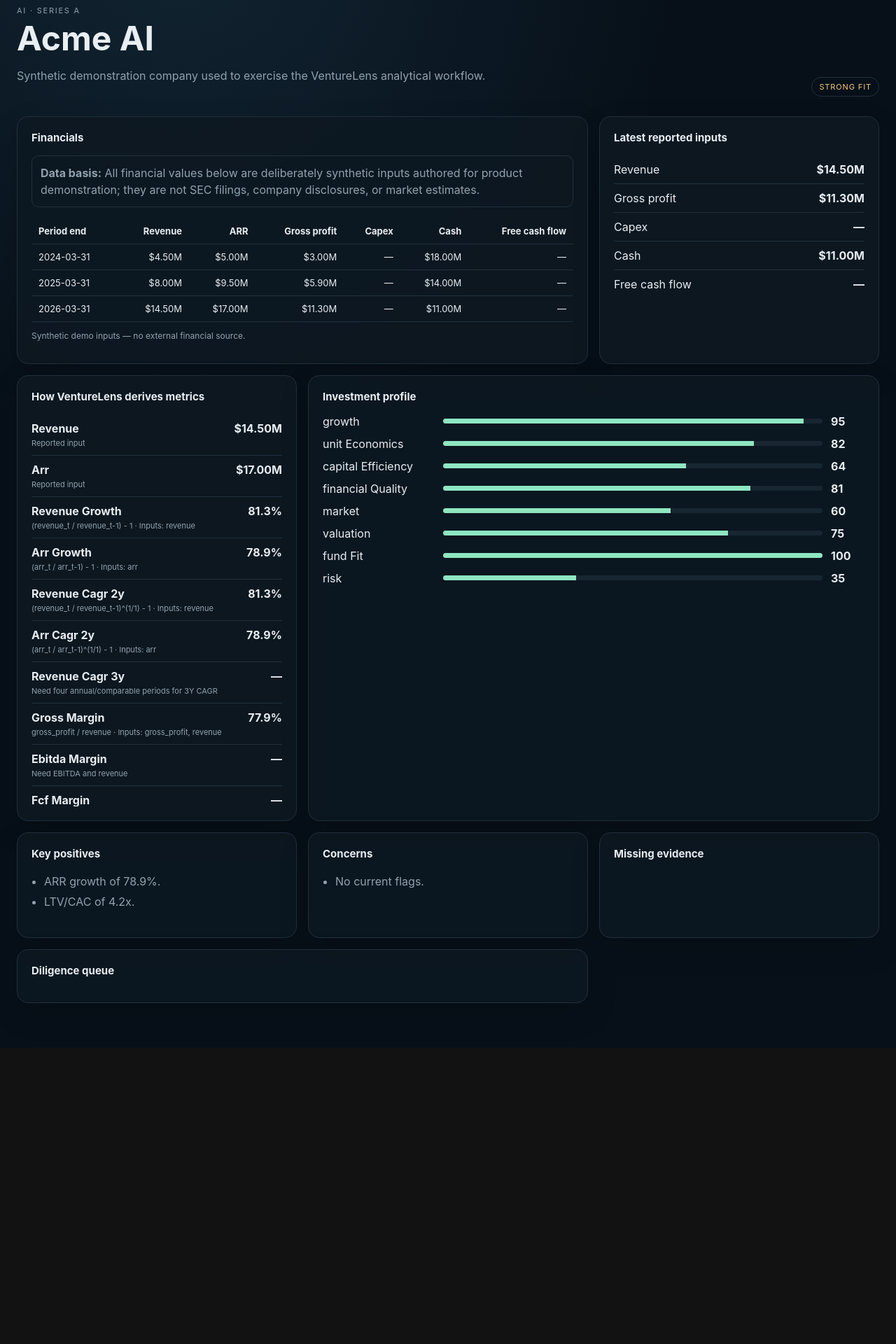
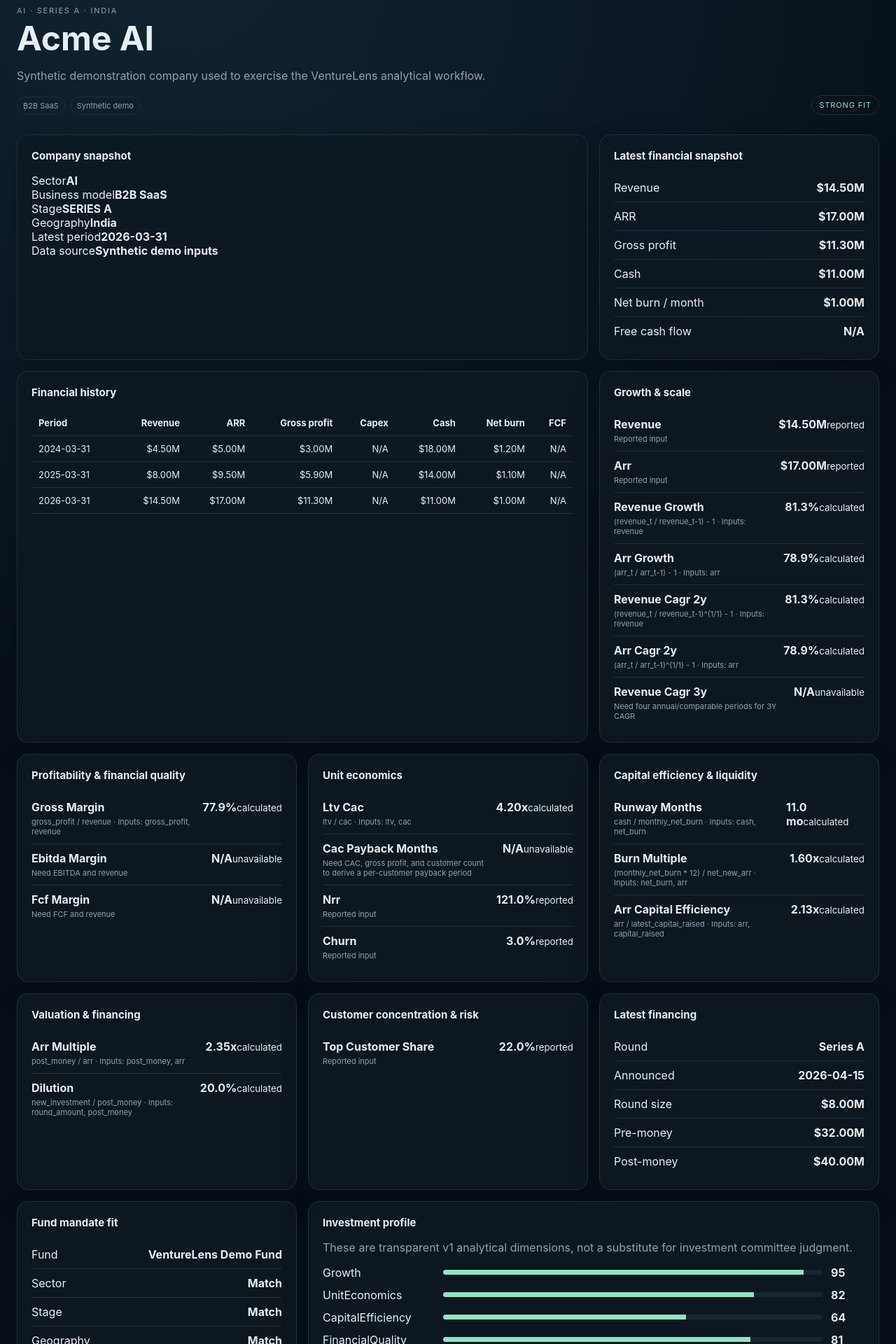
Before and after one commit to thakur8reet-gif/venturelens, a Next.js app: page /startups/acme-ai in a window 1280 px wide. Shown: the part 80-2000 px from the top of the page at 70% size. Before the commit the page ends 1577 px from the top, so only its background shows below. Built offline with nearby package versions, Linux system fonts and the light colour scheme.

Commit message:
feat: expand company intelligence profile and financial metrics

```diff
--- a/src/app/startups/[slug]/page.tsx
+++ b/src/app/startups/[slug]/page.tsx
@@ -7,30 +7,87 @@
   const { slug } = await params;
   const startup = demoStartups.find(s => s.slug === slug);
   if (!startup) notFound();
+
   const result = analyzeStartup(startup, demoFund);
+  const latest = [...startup.financials].sort((a, b) => b.periodEnd.localeCompare(a.periodEnd))[0];
+  const features = result.features;
 
-  const latest = [...startup.financials].sort((a,b) => b.periodEnd.localeCompare(a.periodEnd))[0];
-  const latestFeatures = Object.entries(result.features);
+  const groups = [
+    {
+      title: "Growth & scale",
+      items: ["revenue", "arr", "revenue_growth", "arr_growth", "revenue_cagr_2y", "arr_cagr_2y", "revenue_cagr_3y"],
+    },
+    {
+      title: "Profitability & financial quality",
+      items: ["gross_margin", "ebitda_margin", "fcf_margin"],
+    },
+    {
+      title: "Unit economics",
+      items: ["ltv_cac", "cac_payback_months", "nrr", "churn"],
+    },
+    {
+      title: "Capital efficiency & liquidity",
+      items: ["runway_months", "burn_multiple", "arr_capital_efficiency"],
+    },
+    {
+      title: "Valuation & financing",
+      items: ["arr_multiple", "dilution"],
+    },
+    {
+      title: "Customer concentration & risk",
+      items: ["top_customer_share"],
+    },
+  ];
 
   return <main className="shell">
-    <div className="topbar"><Link href="/">← Deal flow</Link><span className="eyebrow">Analysis {result.modelVersion}</span></div>
+    <div className="topbar">
+      <Link href="/">← Deal flow</Link>
+      <span className="eyebrow">Analysis {result.modelVersion}</span>
+    </div>
 
     <section className="hero">
       <div>
-        <div className="eyebrow">{startup.sector} · {startup.stage.replace("_"," ")}</div>
+        <div className="eyebrow">{startup.sector} · {startup.stage.replace("_", " ")} · {startup.geography}</div>
         <h1>{startup.name}</h1>
         <p>{startup.description}</p>
+        <div className="chips">
+          {startup.businessModel && <span className="chip">{startup.businessModel}</span>}
+          <span className="chip">{startup.dataSource === "synthetic_demo" ? "Synthetic demo" : "SEC / reported data"}</span>
+        </div>
       </div>
-      <span className="status warn">{result.analysis.status.replaceAll("_"," ")}</span>
+      <span className={`status ${result.analysis.status === "strong_fit" ? "good" : result.analysis.status === "mandate_mismatch" ? "bad" : "warn"}`}>{result.analysis.status.replaceAll("_", " ")}</span>
     </section>
 
     <section className="grid">
       <div className="card wide">
-        <h2>Financials</h2>
-        <div className="provenance"><strong>Data basis:</strong> {startup.sourceNote}</div>
+        <h2>Company snapshot</h2>
+        <div className="snapshot-grid">
+          <Stat label="Sector" value={startup.sector}/>
+          <Stat label="Business model" value={startup.businessModel ?? "Not available"}/>
+          <Stat label="Stage" value={startup.stage.replace("_", " ")}/>
+          <Stat label="Geography" value={startup.geography}/>
+          <Stat label="Latest period" value={latest?.periodEnd ?? "—"}/>
+          <Stat label="Data source" value={startup.dataSource === "synthetic_demo" ? "Synthetic demo inputs" : "SEC EDGAR XBRL"}/>
+        </div>
+      </div>
+
+      <div className="card">
+        <h2>Latest financial snapshot</h2>
+        <div className="input-list">
+          <Stat label="Revenue" value={formatCurrency(latest?.revenue)}/>
+          <Stat label="ARR" value={formatCurrency(latest?.arr)}/>
+          <Stat label="Gross profit" value={formatCurrency(latest?.grossProfit)}/>
+          <Stat label="Cash" value={formatCurrency(latest?.cash)}/>
+          <Stat label="Net burn / month" value={formatCurrency(latest?.netBurn)}/>
+          <Stat label="Free cash flow" value={formatCurrency(latest?.freeCashFlow)}/>
+        </div>
+      </div>
+
+      <div className="card wide">
+        <h2>Financial history</h2>
         <div className="table-wrap">
           <table>
-            <thead><tr><th>Period end</th><th>Revenue</th><th>ARR</th><th>Gross profit</th><th>Capex</th><th>Cash</th><th>Free cash flow</th></tr></thead>
+            <thead><tr><th>Period</th><th>Revenue</th><th>ARR</th><th>Gross profit</th><th>Capex</th><th>Cash</th><th>Net burn</th><th>FCF</th></tr></thead>
             <tbody>{startup.financials.map(p => <tr key={p.periodEnd}>
               <td>{p.periodEnd}</td>
               <td>{formatCurrency(p.revenue)}</td>
@@ -38,57 +95,124 @@
               <td>{formatCurrency(p.grossProfit)}</td>
               <td>{formatCurrency(p.capex)}</td>
               <td>{formatCurrency(p.cash)}</td>
+              <td>{formatCurrency(p.netBurn)}</td>
               <td>{formatCurrency(p.freeCashFlow)}</td>
             </tr>)}</tbody>
           </table>
         </div>
-        <p className="source-line">{startup.dataSource === "synthetic_demo" ? "Synthetic demo inputs — no external financial source." : "Reported financial data — see source provenance."}</p>
+      </div>
+
+      {groups.map(group => <div className="card" key={group.title}>
+        <h2>{group.title}</h2>
+        <div className="feature-list">
+          {group.items.map(name => {
+            const feature = features[name];
+            if (!feature) return null;
+            return <MetricRow key={name} name={name} feature={feature}/>;
+          })}
+        </div>
+      </div>)}
+
+      <div className="card">
+        <h2>Latest financing</h2>
+        {startup.latestRound ? <div className="input-list">
+          <Stat label="Round" value={startup.latestRound.roundName}/>
+          <Stat label="Announced" value={startup.latestRound.announcedAt}/>
+          <Stat label="Round size" value={formatCurrency(startup.latestRound.amount)}/>
+          <Stat label="Pre-money" value={formatCurrency(startup.latestRound.preMoney)}/>
+          <Stat label="Post-money" value={formatCurrency(startup.latestRound.postMoney)}/>
+        </div> : <div className="muted">Financing data unavailable.</div>}
       </div>
 
       <div className="card">
-        <h2>Latest reported inputs</h2>
+        <h2>Fund mandate fit</h2>
         <div className="input-list">
-          <div><span>Revenue</span><b>{formatCurrency(latest?.revenue)}</b></div>
-          <div><span>Gross profit</span><b>{formatCurrency(latest?.grossProfit)}</b></div>
-          <div><span>Capex</span><b>{formatCurrency(latest?.capex)}</b></div>
-          <div><span>Cash</span><b>{formatCurrency(latest?.cash)}</b></div>
-          <div><span>Free cash flow</span><b>{formatCurrency(latest?.freeCashFlow)}</b></div>
+          <Stat label="Fund" value={demoFund.name}/>
+          <Stat label="Sector" value={matchLabel(demoFund.sectors, startup.sector)}/>
+          <Stat label="Stage" value={demoFund.stages.includes(startup.stage) ? "Match" : "No match"}/>
+          <Stat label="Geography" value={matchLabel(demoFund.geographies, startup.geography)}/>
+          <Stat label="Cheque range" value={`${formatCurrency(demoFund.chequeMin)} – ${formatCurrency(demoFund.chequeMax)}`}/>
         </div>
       </div>
 
-      <div className="card">
-        <h2>How VentureLens derives metrics</h2>
-        <div className="feature-list">{latestFeatures.map(([name, feature]) => <div className="feature-row" key={name}>
-          <div><strong>{pretty(name)}</strong><div className="muted">{feature.evidence === "calculated" ? `${feature.formula}${feature.inputs?.length ? ` · Inputs: ${feature.inputs.join(", ")}` : ""}` : feature.reason ?? "Reported input"}</div></div>
-          <b>{formatFeature(feature.value, feature.unit)}</b>
-        </div>)}</div>
+      <div className="card wide">
+        <h2>Investment profile</h2>
+        <p className="muted">These are transparent v1 analytical dimensions, not a substitute for investment committee judgment.</p>
+        {Object.entries(result.analysis.dimensions).map(([name, d]) => <div className="dimension" key={name}>
+          <span>{title(name)}</span>
+          <div className="bar"><div className="fill" style={{ width: `${d.score ?? 0}%` }}/></div>
+          <strong>{d.score ?? "—"}</strong>
+        </div>)}
       </div>
 
-      <div className="card wide"><h2>Investment profile</h2>{Object.entries(result.analysis.dimensions).map(([name,d])=><div className="dimension" key={name}><span>{name.replace(/([A-Z])/g," $1")}</span><div className="bar"><div className="fill" style={{width:`${d.score ?? 0}%`}}/></div><strong>{d.score ?? "—"}</strong></div>)}</div>
-      <div className="card"><h2>Key positives</h2><ul className="list">{result.analysis.positives.map(x=><li key={x}>{x}</li>)}</ul></div>
-      <div className="card"><h2>Concerns</h2><ul className="list">{result.analysis.concerns.length ? result.analysis.concerns.map(x=><li key={x}>{x}</li>) : <li>No current flags.</li>}</ul></div>
-      <div className="card"><h2>Missing evidence</h2><ul className="list">{result.analysis.missingEvidence.map(x=><li key={x}>{x}</li>)}</ul></div>
-      <div className="card wide"><h2>Diligence queue</h2><ul className="list">{result.analysis.diligenceQuestions.map(x=><li key={x}>{x}</li>)}</ul></div>
+      <div className="card">
+        <h2>Key positives</h2>
+        <ul className="list">{result.analysis.positives.length ? result.analysis.positives.map(x => <li key={x}>{x}</li>) : <li>None identified from available evidence.</li>}</ul>
+      </div>
+      <div className="card">
+        <h2>Concerns</h2>
+        <ul className="list">{result.analysis.concerns.length ? result.analysis.concerns.map(x => <li key={x}>{x}</li>) : <li>None identified from available evidence.</li>}</ul>
+      </div>
+      <div className="card">
+        <h2>Missing evidence</h2>
+        <ul className="list">{result.analysis.missingEvidence.length ? result.analysis.missingEvidence.map(x => <li key={x}>{x}</li>) : <li>No major missing features in the current model.</li>}</ul>
+      </div>
+      <div className="card wide">
+        <h2>Diligence queue</h2>
+        <ul className="list">{result.analysis.diligenceQuestions.length ? result.analysis.diligenceQuestions.map(x => <li key={x}>{x}</li>) : <li>No automated diligence question generated.</li>}</ul>
+      </div>
+
+      <div className="card wide">
+        <h2>Data provenance</h2>
+        <div className="provenance"><strong>Basis:</strong> {startup.sourceNote}</div>
+        <p className="source-line">
+          Reported values are displayed as inputs. Calculated metrics show their formulas and input fields. If an input is unavailable, VentureLens shows that explicitly instead of inventing a value.
+        </p>
+      </div>
     </section>
   </main>;
 }
 
-function pretty(value: string) {
-  return value.replaceAll("_"," ").replace(/\b\w/g, c => c.toUpperCase());
+function MetricRow({ name, feature }: { name: string; feature: { value: number | null; unit: string; evidence: string; formula?: string; reason?: string; inputs?: string[] } }) {
+  const value = feature.value === null ? "N/A" : formatFeature(feature.value, feature.unit);
+  const basis = feature.evidence === "calculated"
+    ? `${feature.formula ?? "Calculated"}${feature.inputs?.length ? ` · Inputs: ${feature.inputs.join(", ")}` : ""}`
+    : feature.evidence === "reported"
+      ? "Reported input"
+      : feature.reason ?? "Unavailable";
+
+  return <div className="feature-row">
+    <div>
+      <strong>{title(name)}</strong>
+      <div className="muted">{basis}</div>
+    </div>
+    <div className="metric-value"><b>{value}</b><small>{feature.evidence}</small></div>
+  </div>;
+}
+
+function Stat({ label, value }: { label: string; value: string }) {
+  return <div className="stat"><span>{label}</span><b>{value}</b></div>;
+}
+
+function matchLabel(values: string[], value: string) {
+  return values.length === 0 ? "No restriction" : values.some(v => v.toLowerCase() === value.toLowerCase()) ? "Match" : "No match";
+}
+
+function title(value: string) {
+  return value.replaceAll("_", " ").replace(/\b\w/g, c => c.toUpperCase());
 }
 
 function formatCurrency(value?: number) {
-  if (value === undefined) return "—";
+  if (value === undefined) return "N/A";
   const abs = Math.abs(value);
   const sign = value < 0 ? "-" : "";
-  if (abs >= 1e9) return `${sign}$${(abs/1e9).toFixed(2)}B`;
-  if (abs >= 1e6) return `${sign}$${(abs/1e6).toFixed(2)}M`;
-  if (abs >= 1e3) return `${sign}$${(abs/1e3).toFixed(0)}K`;
+  if (abs >= 1e9) return `${sign}$${(abs / 1e9).toFixed(2)}B`;
+  if (abs >= 1e6) return `${sign}$${(abs / 1e6).toFixed(2)}M`;
+  if (abs >= 1e3) return `${sign}$${(abs / 1e3).toFixed(0)}K`;
   return `${sign}$${abs.toFixed(0)}`;
 }
 
-function formatFeature(value: number | null, unit: string) {
-  if (value === null) return "—";
+function formatFeature(value: number, unit: string) {
   if (unit === "ratio") return `${(value * 100).toFixed(1)}%`;
   if (unit === "multiple") return `${value.toFixed(2)}x`;
   if (unit === "months") return `${value.toFixed(1)} mo`;
```
